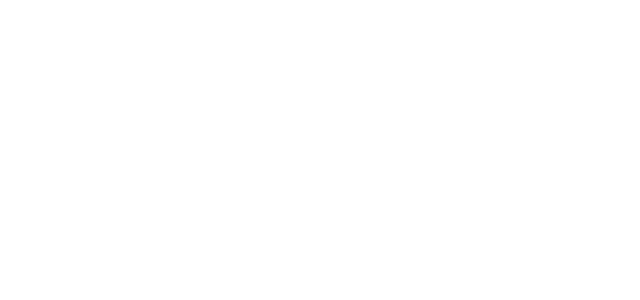
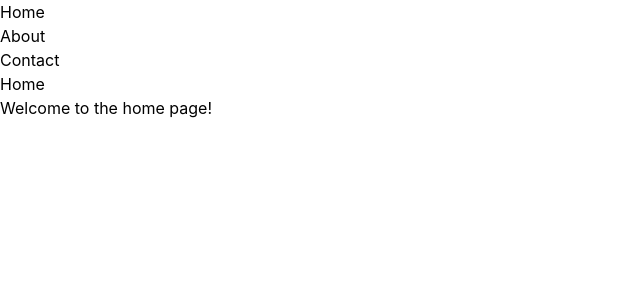
Before and after one commit to P3dr0PRR/portifa-16-03-26, a React (Vite) app: page / in a window 1280 px wide. Shown: the top 300 px of the page, without its empty margins (0-640 px from the left). Built offline with nearby package versions, Linux system fonts and the light colour scheme.

Commit message:
docs: adiciona README com arquitetura, convenções e instruções do projeto

```diff
--- a/package.json
+++ b/package.json
@@ -13,6 +13,7 @@
     "@tailwindcss/vite": "^4.2.1",
     "react": "^19.2.0",
     "react-dom": "^19.2.0",
+    "react-router-dom": "^7.13.1",
     "tailwindcss": "^4.2.1"
   },
   "devDependencies": {
--- a/src/App.tsx
+++ b/src/App.tsx
@@ -1,5 +1,10 @@
+import { AppRoutes } from "./routes";
 function App() {
-  return <main></main>;
+  return (
+    <main>
+      <AppRoutes />
+    </main>
+  );
 }
 
 export default App;
--- a/src/components/nav/index.tsx
+++ b/src/components/nav/index.tsx
@@ -0,0 +1,11 @@
+export function Nav() {
+  return (
+    <nav>
+      <ul>
+        <li>Home</li>
+        <li>About</li>
+        <li>Contact</li>
+      </ul>
+    </nav>
+  );
+}
--- a/src/pages/home/index.tsx
+++ b/src/pages/home/index.tsx
@@ -0,0 +1,10 @@
+import { Nav } from "../../components/nav";
+export function Home() {
+  return (
+    <div>
+      <Nav />
+      <h1>Home</h1>
+      <p>Welcome to the home page!</p>
+    </div>
+  );
+}
--- a/src/routes/index.tsx
+++ b/src/routes/index.tsx
@@ -0,0 +1,11 @@
+import { BrowserRouter, Routes, Route } from "react-router-dom";
+import { Home } from "../pages/home";
+export function AppRoutes() {
+  return (
+    <BrowserRouter>
+      <Routes>
+        <Route path="/" element={<Home />} />
+      </Routes>
+    </BrowserRouter>
+  );
+}
```
Also changed, not shown: 2 other files (tests, documents, lock files or other folders).
